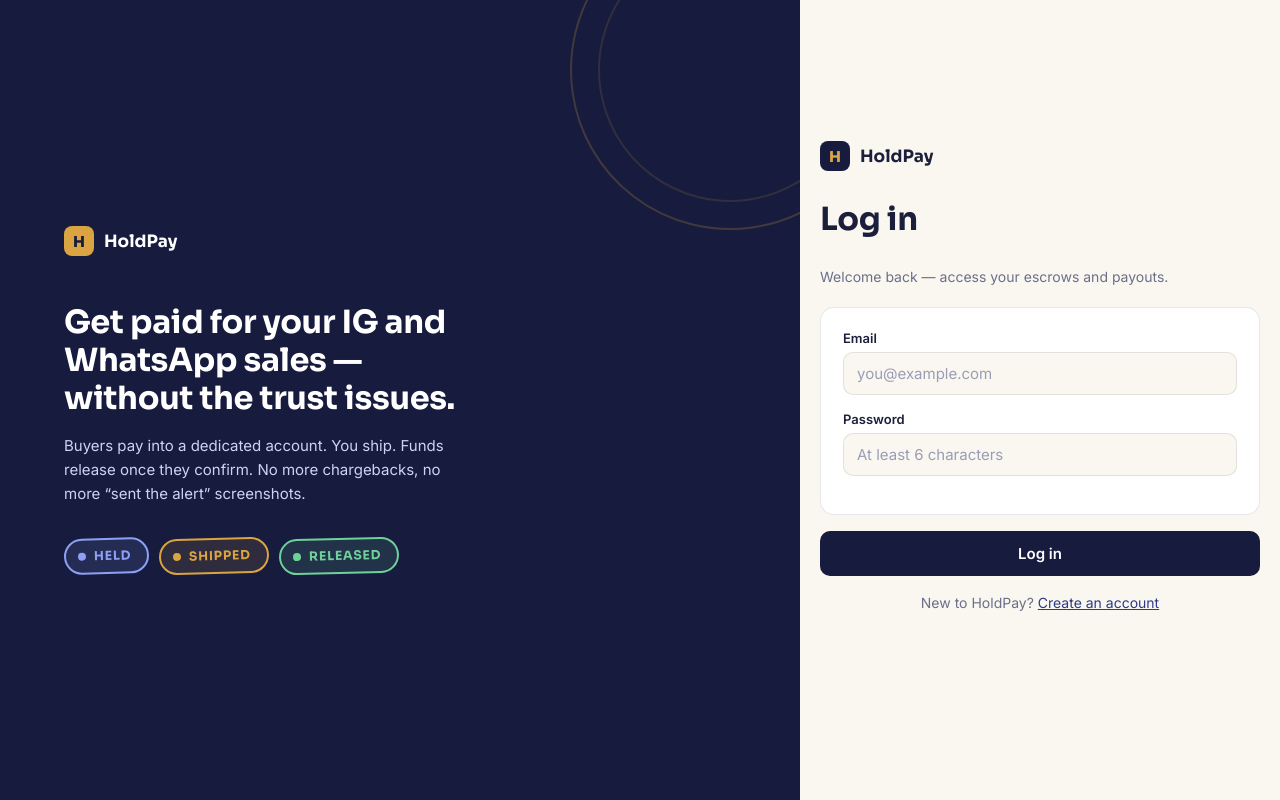
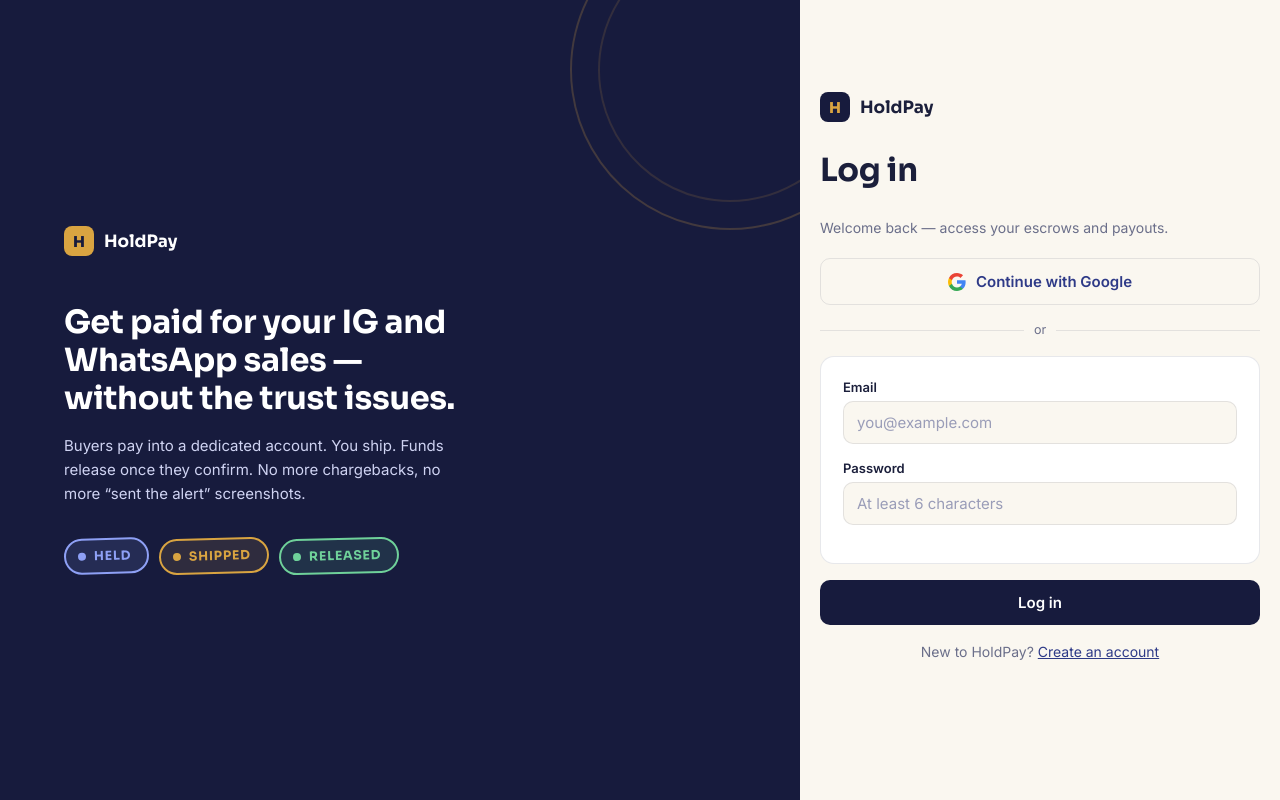
Before and after one commit to BIBIREDAVID/holdpay, a React (Vite) app in the folder web/: page /login in a window 1280 px wide. Built offline with nearby package versions, Linux system fonts and the light colour scheme; no server answers.

Commit message:
Implemented Google Sign In

```diff
--- a/web/src/pages/Login.jsx
+++ b/web/src/pages/Login.jsx
@@ -3,9 +3,14 @@
 import {
   signInWithEmailAndPassword,
   createUserWithEmailAndPassword,
+  signInWithPopup,
+  GoogleAuthProvider,
+  updateProfile,
 } from "firebase/auth";
 import { auth } from "../lib/firebase";
 import BrandPanel from "../components/BrandPanel";
+
+const googleProvider = new GoogleAuthProvider();
 
 export default function Login({ mode = "login" }) {
   const [email, setEmail] = useState("");
@@ -13,6 +18,7 @@
   const [businessName, setBusinessName] = useState("");
   const [error, setError] = useState(null);
   const [submitting, setSubmitting] = useState(false);
+  const [googleSubmitting, setGoogleSubmitting] = useState(false);
   const navigate = useNavigate();
   const isSignup = mode === "signup";
 
@@ -22,7 +28,12 @@
     setSubmitting(true);
     try {
       if (isSignup) {
-        await createUserWithEmailAndPassword(auth, email, password);
+        const cred = await createUserWithEmailAndPassword(auth, email, password);
+        // Wasn't being saved anywhere before — displayName is the cheapest
+        // place for it, no extra Firestore doc/rules needed.
+        if (businessName.trim()) {
+          await updateProfile(cred.user, { displayName: businessName.trim() });
+        }
       } else {
         await signInWithEmailAndPassword(auth, email, password);
       }
@@ -31,6 +42,23 @@
       setError(friendlyAuthError(err.code));
     } finally {
       setSubmitting(false);
+    }
+  }
+
+  async function handleGoogleSignIn() {
+    setError(null);
+    setGoogleSubmitting(true);
+    try {
+      // Google already provides a name (their Google account name) as
+      // displayName automatically — nothing extra to save here.
+      await signInWithPopup(auth, googleProvider);
+      navigate("/dashboard");
+    } catch (err) {
+      if (err.code !== "auth/popup-closed-by-user") {
+        setError(friendlyAuthError(err.code));
+      }
+    } finally {
+      setGoogleSubmitting(false);
     }
   }
 
@@ -47,6 +75,23 @@
         </p>
 
         {error && <div className="error-banner">{error}</div>}
+
+        <button
+          type="button"
+          className="btn btn-ghost"
+          onClick={handleGoogleSignIn}
+          disabled={googleSubmitting}
+          style={{ display: "flex", alignItems: "center", justifyContent: "center", gap: 10, marginBottom: 16 }}
+        >
+          <GoogleIcon />
+          {googleSubmitting ? "Please wait…" : "Continue with Google"}
+        </button>
+
+        <div style={{ display: "flex", alignItems: "center", gap: 10, marginBottom: 16 }}>
+          <div style={{ flex: 1, height: 1, background: "var(--line)" }} />
+          <span className="muted" style={{ fontSize: 12.5 }}>or</span>
+          <div style={{ flex: 1, height: 1, background: "var(--line)" }} />
+        </div>
 
         <form onSubmit={handleSubmit}>
           <div className="card">
@@ -111,9 +156,22 @@
     case "auth/wrong-password":
     case "auth/invalid-credential":
       return "Email or password is incorrect.";
+    case "auth/unauthorized-domain":
+      return "This domain isn't authorized for Google sign-in yet — check Firebase console settings.";
     default:
       return "Something went wrong. Try again.";
   }
+}
+
+function GoogleIcon() {
+  return (
+    <svg width="18" height="18" viewBox="0 0 18 18" aria-hidden="true">
+      <path fill="#4285F4" d="M17.64 9.2c0-.64-.06-1.25-.16-1.84H9v3.48h4.84a4.14 4.14 0 01-1.8 2.72v2.26h2.9c1.7-1.56 2.7-3.87 2.7-6.62z"/>
+      <path fill="#34A853" d="M9 18c2.43 0 4.47-.8 5.96-2.18l-2.9-2.26c-.8.54-1.84.86-3.06.86-2.35 0-4.34-1.59-5.05-3.72H.96v2.33A9 9 0 009 18z"/>
+      <path fill="#FBBC05" d="M3.95 10.7A5.4 5.4 0 013.68 9c0-.59.1-1.17.27-1.7V4.97H.96A9 9 0 000 9c0 1.45.35 2.83.96 4.03l2.99-2.33z"/>
+      <path fill="#EA4335" d="M9 3.58c1.32 0 2.51.45 3.44 1.35l2.58-2.58C13.46.89 11.43 0 9 0A9 9 0 00.96 4.97l2.99 2.33C4.66 5.17 6.65 3.58 9 3.58z"/>
+    </svg>
+  );
 }
 
 function Topbar() {
```
